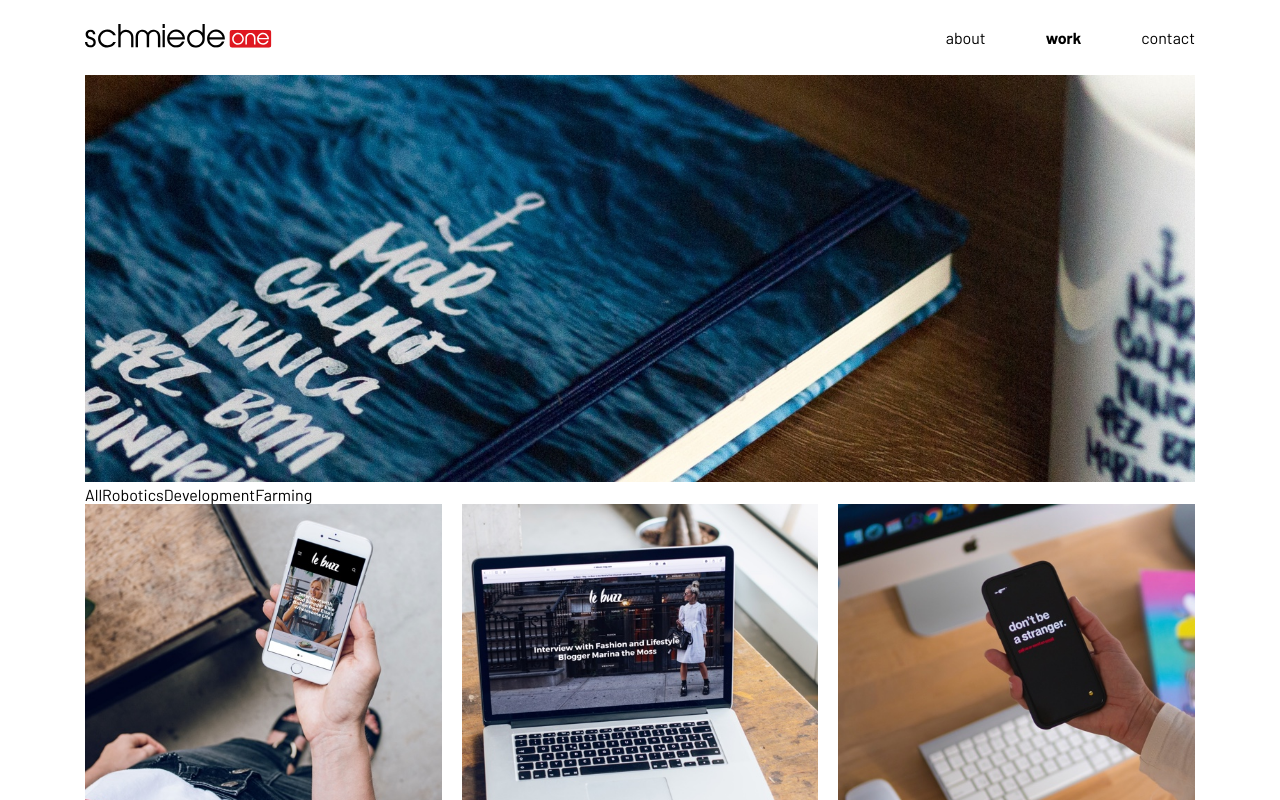
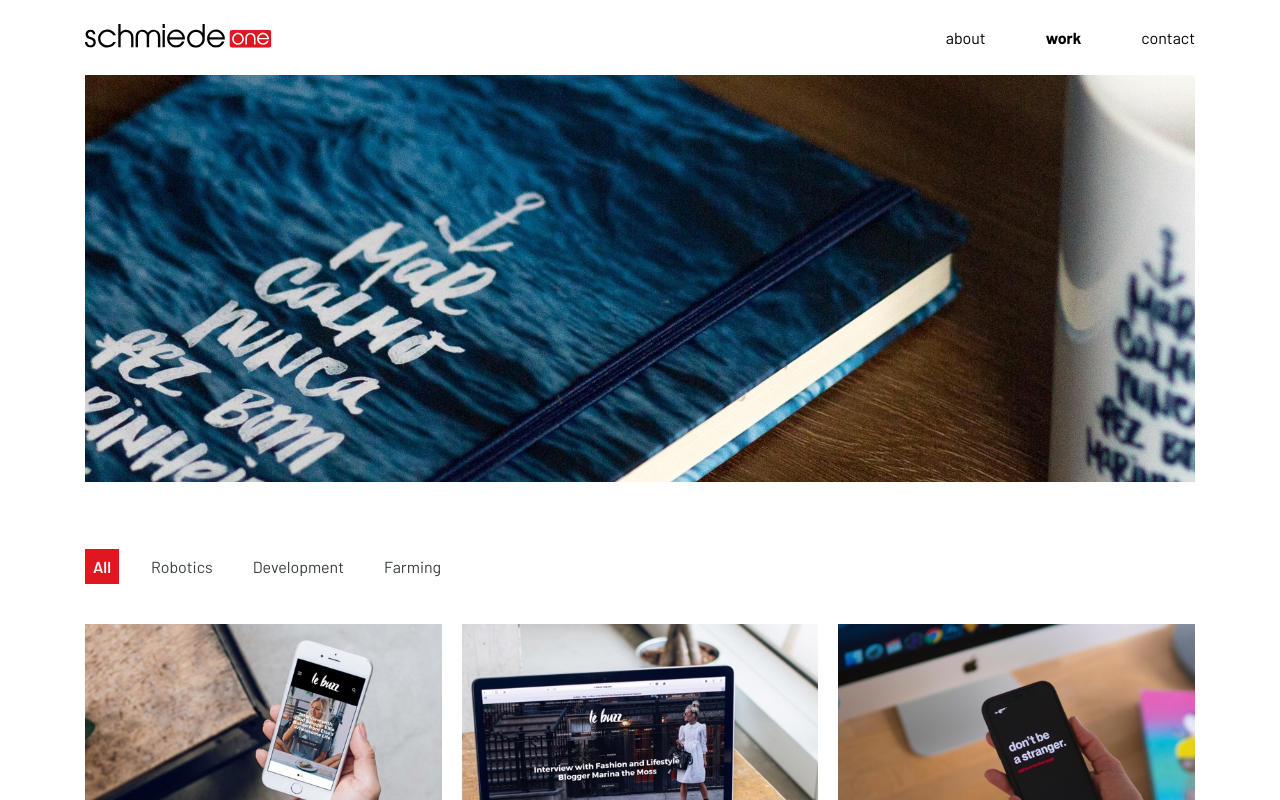
Before and after one commit to axlbert/schmiede-website-new, a Next.js app: page /work in a window 1280 px wide. Shown: the top 800 px of the page. Built offline with nearby package versions, Linux system fonts and the light colour scheme.

Commit message:
project pills

```diff
--- a/pages/work/index.js
+++ b/pages/work/index.js
@@ -12,11 +12,11 @@ export default function Work() {
           <img className="Work-HeaderImage" src="/work/work.jpg" />
         </header>
 
-        <div style={{ display: 'flex' }}>
-          <div>All</div>
-          <div>Robotics</div>
-          <div>Development</div>
-          <div>Farming</div>
+        <div className="ProjectPills">
+          <div className="ProjectPills-Item ProjectPills-Item_active">All</div>
+          <div className="ProjectPills-Item">Robotics</div>
+          <div className="ProjectPills-Item">Development</div>
+          <div className="ProjectPills-Item">Farming</div>
         </div>
 
         <div className="ProjectGrid">
--- a/pages/work/work.css
+++ b/pages/work/work.css
@@ -1,5 +1,23 @@
 .Work-HeaderImage {
   width: 100%;
+}
+
+.ProjectPills {
+  display: flex;
+  flex-wrap: wrap;
+  margin-top: 4rem;
+  margin-bottom: 1.5rem;
+}
+.ProjectPills-Item {
+  margin-right: 1.5rem;
+  margin-bottom: 1rem;
+  padding: .5rem;
+  color: #393f42;
+}
+.ProjectPills-Item_active {
+  background-color: #df1720;
+  color: white;
+  font-weight: 600;
 }
 
 .ProjectGrid {
```
